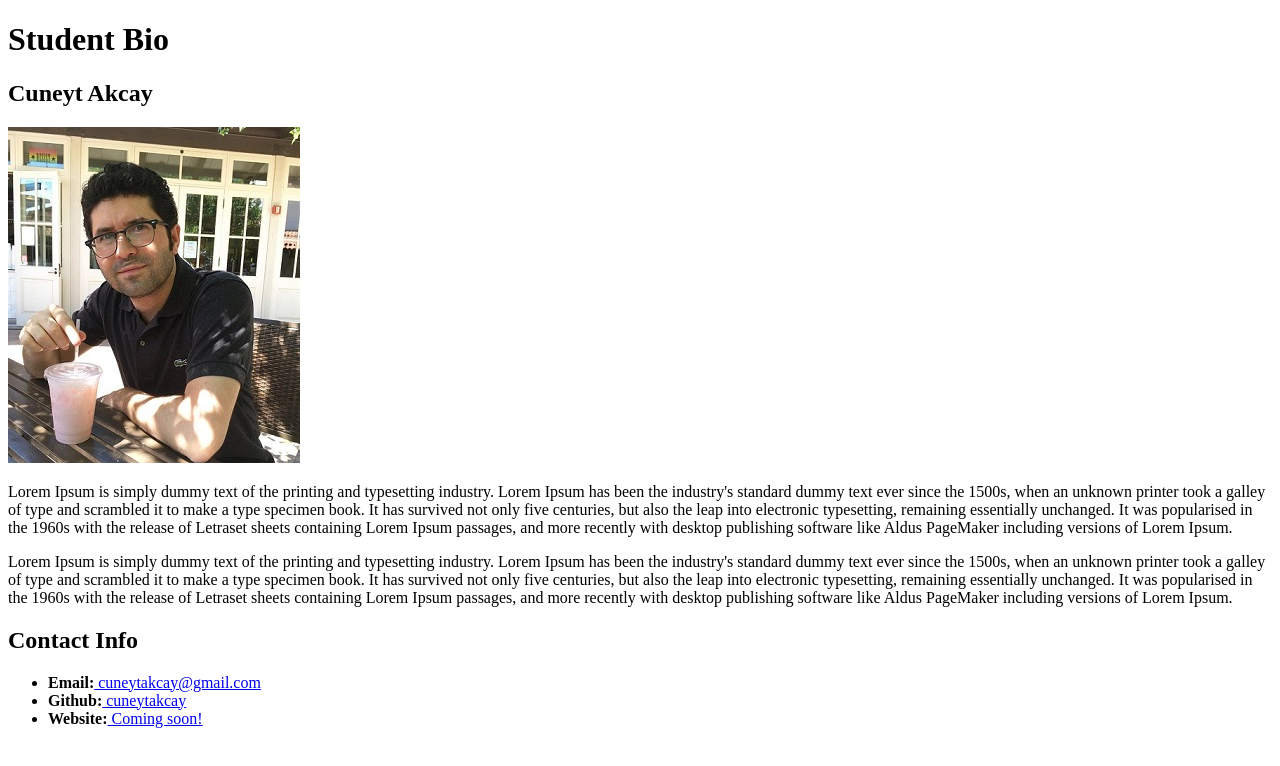
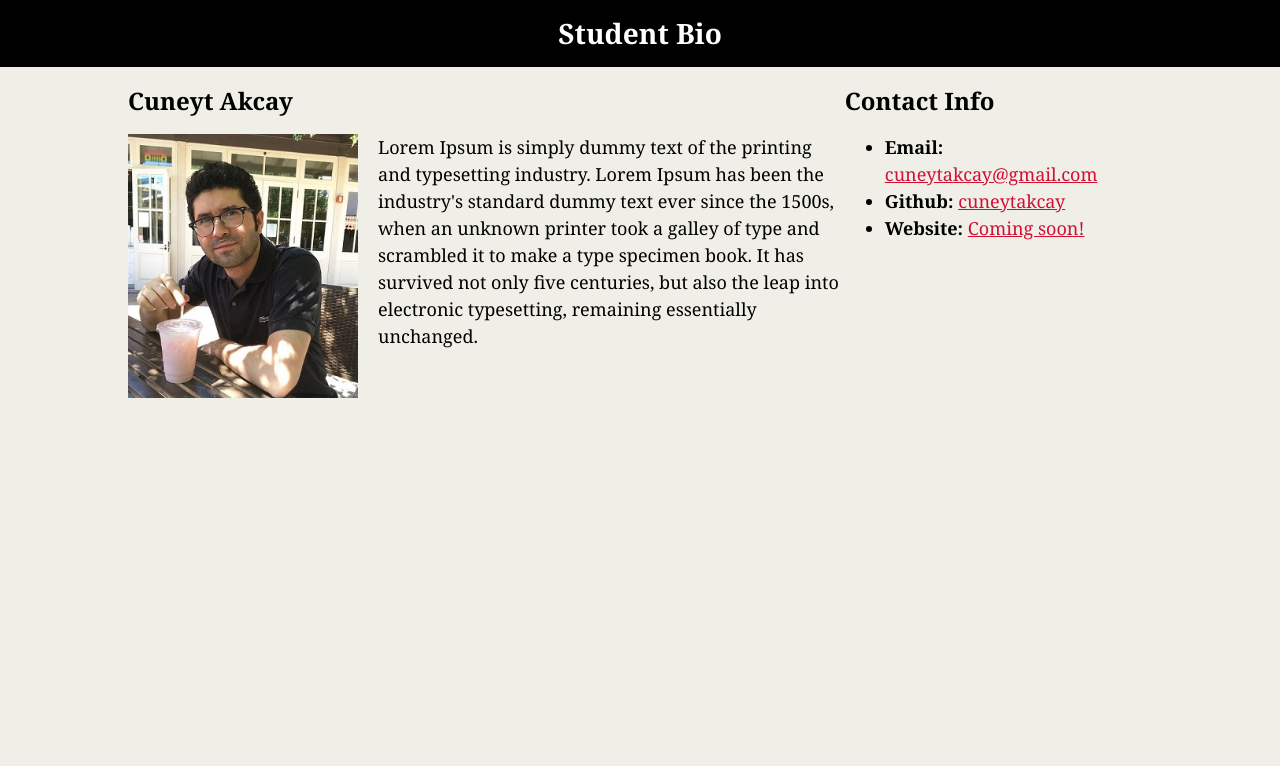
Before and after one commit to cuneytakcay/my-repository, a plain HTML site: page index.html in a window 1280 px wide. Drawn offline with Linux system fonts and the light colour scheme.

Commit message:
Added style.css

```diff
--- a/index.html
+++ b/index.html
@@ -1,19 +1,33 @@
 <!DOCTYPE html>
 <html>
-	<head>
+	<head
+		<meta charset="utf-8">
 		<title>Student Bio</title>
+		<link rel="stylesheet" type="text/css" href="style.css">
 	</head>
 	<body>
-		<h1>Student Bio</h1>
-		<h2>Cuneyt Akcay</h2>
-		<img src="gino.jpg">
-		<p>Lorem Ipsum is simply dummy text of the printing and typesetting industry. Lorem Ipsum has been the industry's standard dummy text ever since the 1500s, when an unknown printer took a galley of type and scrambled it to make a type specimen book. It has survived not only five centuries, but also the leap into electronic typesetting, remaining essentially unchanged. It was popularised in the 1960s with the release of Letraset sheets containing Lorem Ipsum passages, and more recently with desktop publishing software like Aldus PageMaker including versions of Lorem Ipsum.</p>
-		<p>Lorem Ipsum is simply dummy text of the printing and typesetting industry. Lorem Ipsum has been the industry's standard dummy text ever since the 1500s, when an unknown printer took a galley of type and scrambled it to make a type specimen book. It has survived not only five centuries, but also the leap into electronic typesetting, remaining essentially unchanged. It was popularised in the 1960s with the release of Letraset sheets containing Lorem Ipsum passages, and more recently with desktop publishing software like Aldus PageMaker including versions of Lorem Ipsum.</p>
-		<h2>Contact Info</h2>
-		<ul>
-			<li><strong>Email:</strong><a href="#"> cuneytakcay@gmail.com</a></li>
-			<li><strong>Github:</strong><a href="#"> cuneytakcay</a></li>
-			<li><strong>Website:</strong><a href="#"> Coming soon!</a></li>
-		</ul>
+		<header>
+			<h1>Student Bio</h1>
+		</header>
+
+		<div class="container">
+			<section id="main-bio">
+				<h2>Cuneyt Akcay</h2>
+
+				<img src="gino.jpg" alt="Cuneyt Akcay" id="bio-image">
+
+				<p>Lorem Ipsum is simply dummy text of the printing and typesetting industry. Lorem Ipsum has been the industry's standard dummy text ever since the 1500s, when an unknown printer took a galley of type and scrambled it to make a type specimen book. It has survived not only five centuries, but also the leap into electronic typesetting, remaining essentially unchanged.</p>
+			</section>
+
+			<section id="contact-info">
+				<h2>Contact Info</h2>
+
+				<ul>
+					<li><strong>Email:</strong> <a href="#">cuneytakcay@gmail.com</a></li>
+					<li><strong>Github:</strong> <a href="#">cuneytakcay</a></li>
+					<li><strong>Website:</strong> <a href="#">Coming soon!</a></li>
+				</ul>
+			</section>
+		</div>
 	</body>
 </html>
--- /dev/null
+++ b/style.css
@@ -0,0 +1,52 @@
+body {
+	background-color: #efeee7;
+	margin: 0;
+	padding: 0;
+	font-family: "Georgia", "Times New Roman", Times, serif;
+	font-size: 18px;
+	line-height: 150%;
+}
+
+h1 {
+	background-color: black;
+	color: white;
+	text-align: center;
+	margin: 0;
+	padding-top: 20px;
+	padding-bottom: 20px;
+	font-size: 28px;
+}
+
+h2 {
+	font-size: 24px;
+}
+
+a {
+	color: #d21034;
+}
+
+.container {
+	width: 1024px;
+	margin: 0 auto;
+}
+
+#main-bio,
+#bio-image,
+#contact-info {
+	float: left;
+}
+
+#main-bio {
+	width: 70%;
+
+}
+
+#contact-info {
+	width: 30%;
+}
+
+#bio-image {
+	margin-right: 20px;
+	width: 230px;
+	height: auto;
+}
```
